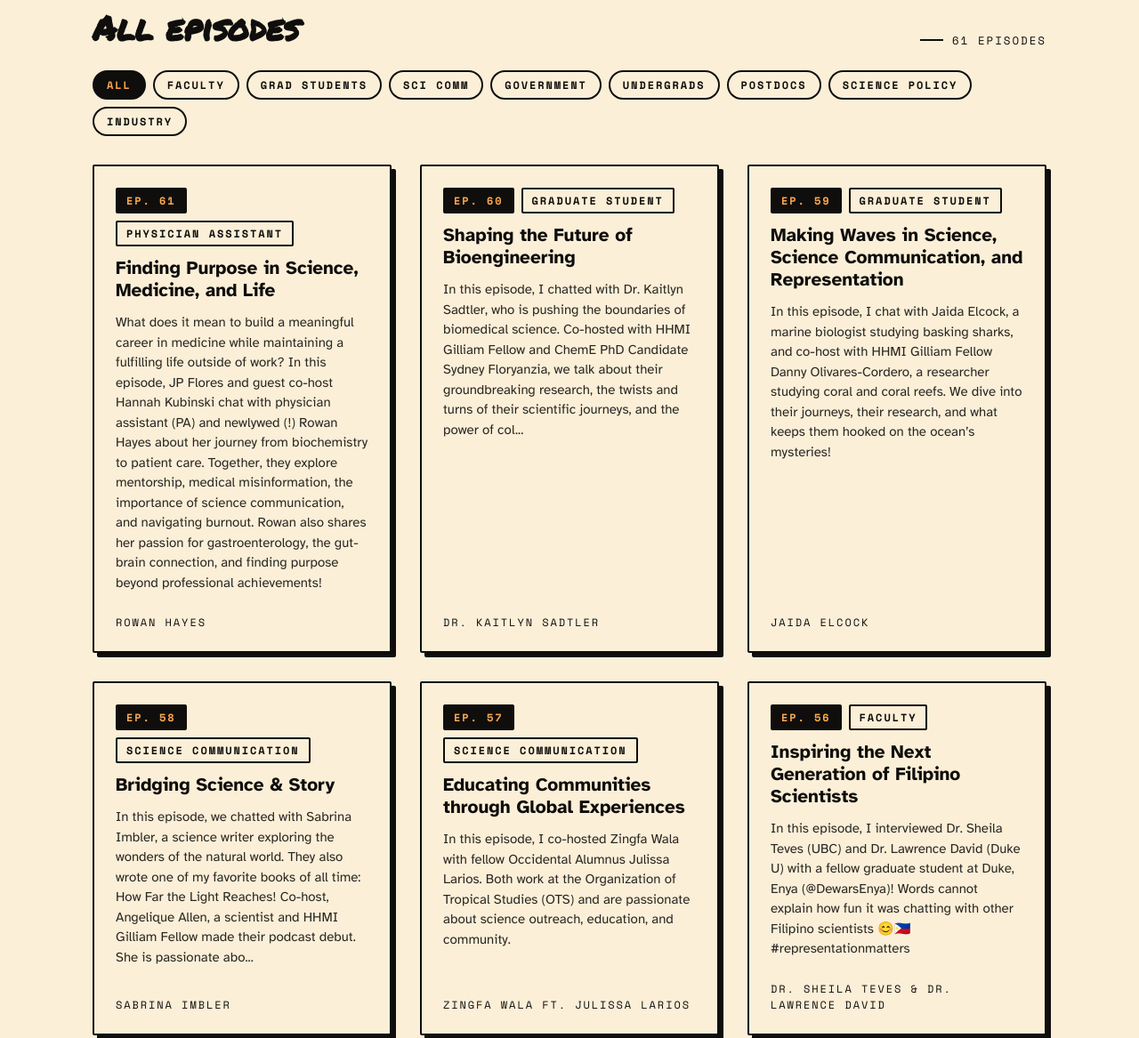
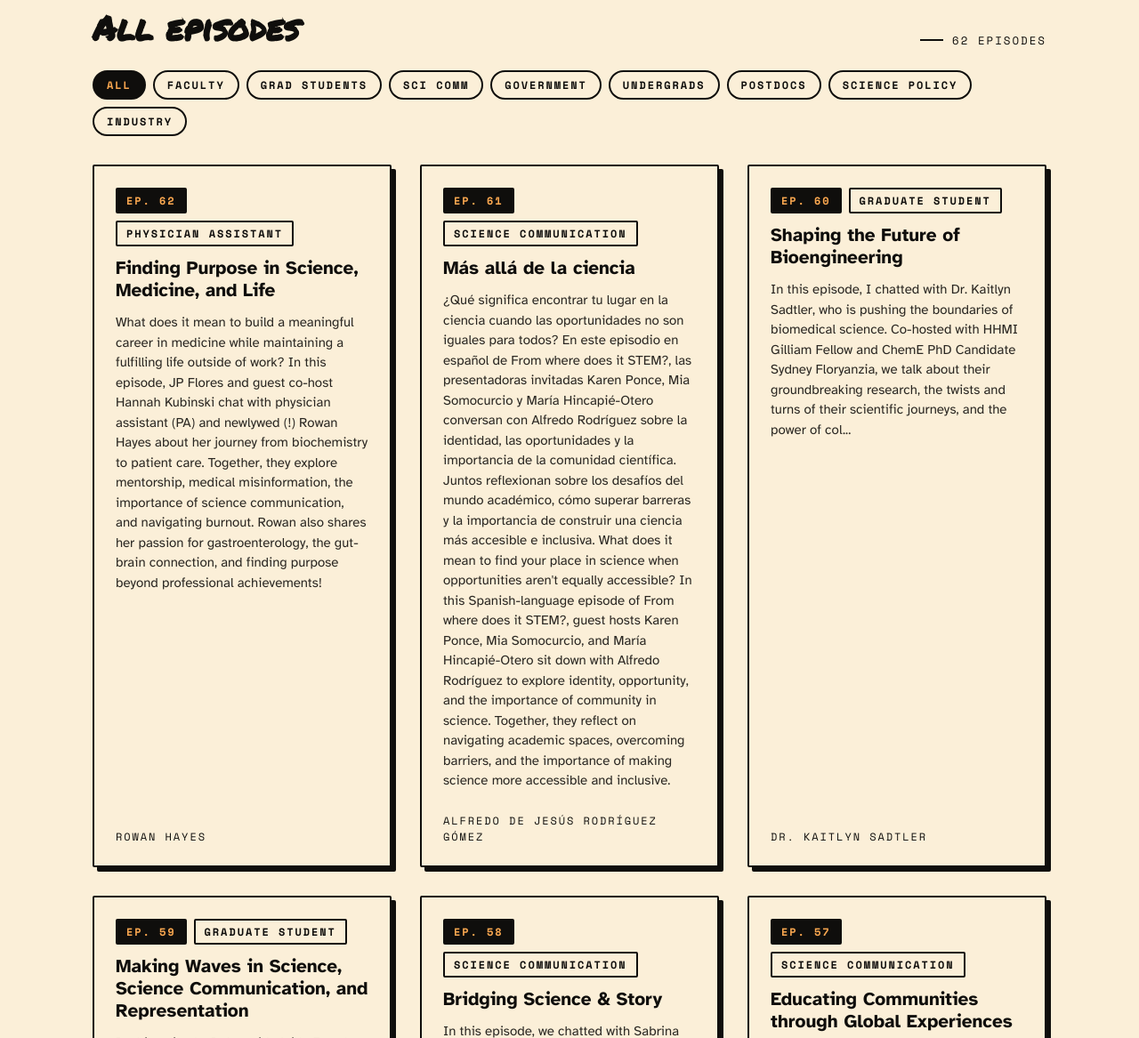
Before and after one commit to jpflores-13/fwdis, a plain HTML site: page index.html in a window 1280 px wide. Shown: the part 810-1977 px from the top of the page at 89% size. Drawn offline with nearby package versions, Linux system fonts and the light colour scheme.

Commit message:
Add episode 61: Alfredo Rodríguez Gómez (Spanish); renumber Rowan Hayes to 62

```diff
--- a/episodes.js
+++ b/episodes.js
@@ -1,7 +1,7 @@
 const EPISODES = [
   {
-    "number": 61,
-    "slug": "ep61-rowan-hayes",
+    "number": 62,
+    "slug": "ep62-rowan-hayes",
     "title": "Finding Purpose in Science, Medicine, and Life",
     "guest": "Rowan Hayes",
     "topic": "Physician Assistant",
@@ -12,6 +12,19 @@ const EPISODES = [
     "blurb": "What does it mean to build a meaningful career in medicine while maintaining a fulfilling life outside of work? In this episode, JP Flores and guest co-host Hannah Kubinski chat with physician assistant (PA) and newlywed (!) Rowan Hayes about her journey from biochemistry to patient care. Together, they explore mentorship, medical misinformation, the importance of science communication, and navigating burnout. Rowan also shares her passion for gastroenterology, the gut-brain connection, and finding purpose beyond professional achievements!",
     "date": "2026-11-23",
     "spotifyEmbed": "https://open.spotify.com/embed/episode/4f7CPjPiXTEk1ZT7GGDeCi?utm_source=generator&theme=0"
+  },
+  {
+    "number": 61,
+    "slug": "ep61-alfredo-rodriguez-gomez",
+    "title": "Más allá de la ciencia",
+    "guest": "Alfredo de Jesús Rodríguez Gómez",
+    "topic": "Science Communication",
+    "categories": [
+      "science-communication"
+    ],
+    "blurb": "¿Qué significa encontrar tu lugar en la ciencia cuando las oportunidades no son iguales para todos? En este episodio en español de From where does it STEM?, las presentadoras invitadas Karen Ponce, Mia Somocurcio y María Hincapié-Otero conversan con Alfredo Rodríguez sobre la identidad, las oportunidades y la importancia de la comunidad científica. Juntos reflexionan sobre los desafíos del mundo académico, cómo superar barreras y la importancia de construir una ciencia más accesible e inclusiva. What does it mean to find your place in science when opportunities aren't equally accessible? In this Spanish-language episode of From where does it STEM?, guest hosts Karen Ponce, Mia Somocurcio, and María Hincapié-Otero sit down with Alfredo Rodríguez to explore identity, opportunity, and the importance of community in science. Together, they reflect on navigating academic spaces, overcoming barriers, and the importance of making science more accessible and inclusive.",
+    "date": "2026-11-23",
+    "spotifyEmbed": "https://open.spotify.com/embed/episode/3BPPxXoyOG7XnJ8knmLGYN?utm_source=generator&theme=0"
   },
   {
     "number": 60,
--- a/index.html
+++ b/index.html
@@ -309,7 +309,7 @@ function Hero({ onBrowse }) {
           journeys, getting down to the roots to ask the real question.
         </p>
         <div style={{ display: "flex", gap: 12, flexWrap: "wrap", alignItems: "center" }}>
-          <Button variant="solid" size="lg" onClick={onBrowse}>▸ Browse all 61 episodes</Button>
+          <Button variant="solid" size="lg" onClick={onBrowse}>▸ Browse all 62 episodes</Button>
           <div style={{ display: "flex", gap: 8, flexWrap: "wrap" }}>
             {platforms.map(({ label, url }) => (
               <a key={label} href={url} target="_blank" rel="noopener noreferrer" style={{ textDecoration: "none" }}>
```
